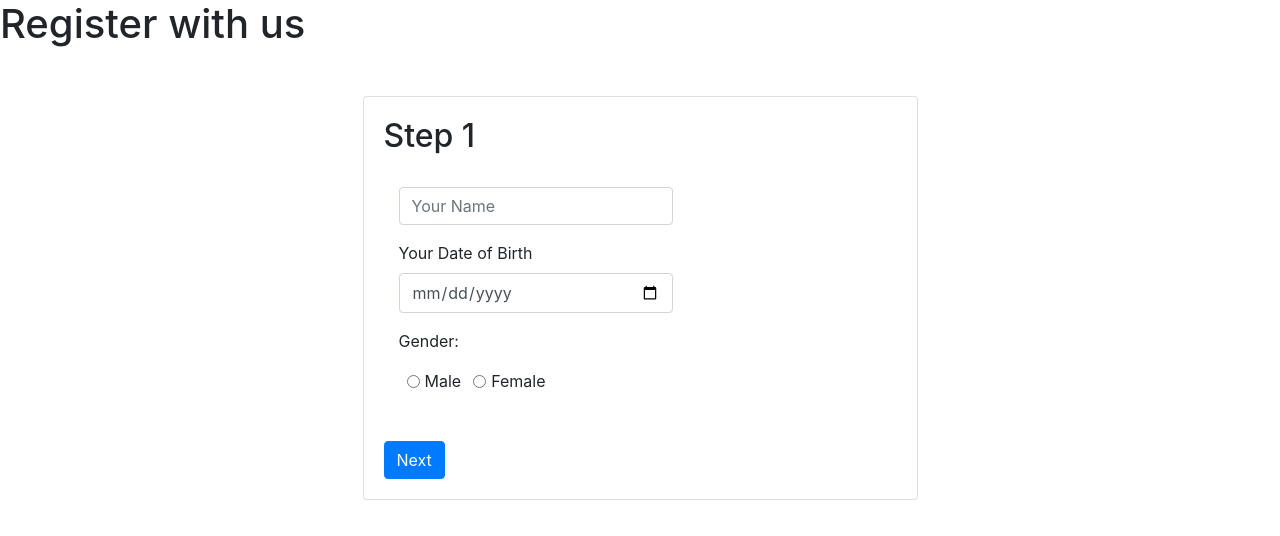
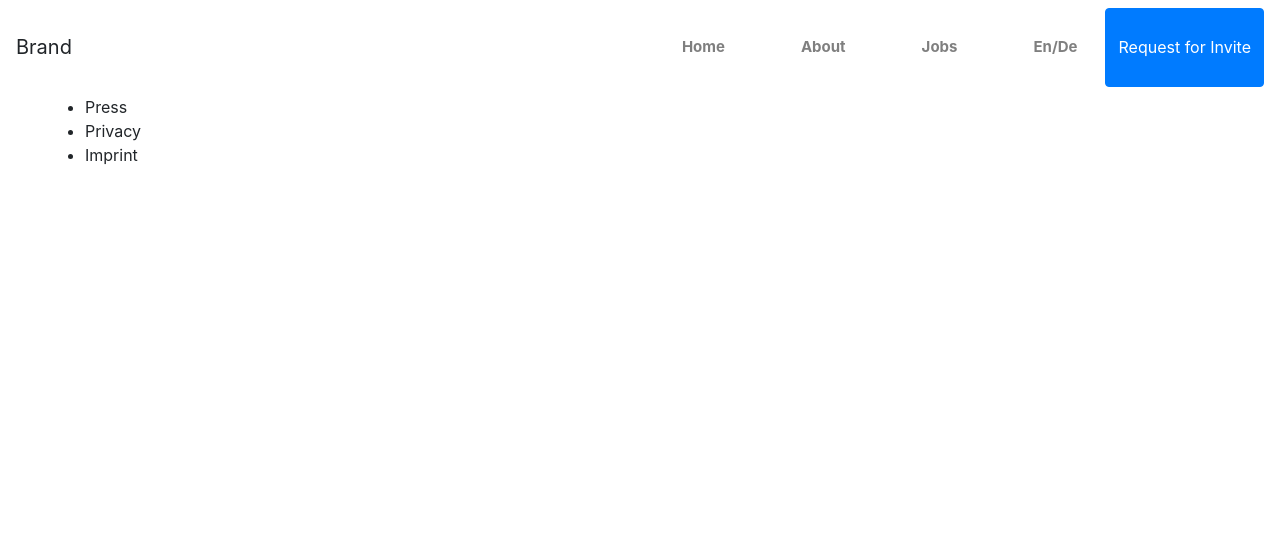
Before and after one commit to evergreen2001/vue-registration-form, a Vue app: page / in a window 1280 px wide. Shown: the top 536 px of the page. Built offline with nearby package versions, Linux system fonts and the light colour scheme.

Commit message:
changing dev idea

```diff
--- a/src/App.vue
+++ b/src/App.vue
@@ -1,23 +1,29 @@
 <template>
   <div id="app">
 
-    <Form/>
+    <Header/>
+
+    <Footer/>
   </div>
 </template>
 
 <script>
-import Form from './components/form.vue'
+// import Form from './components/form.vue'
+import Header from './components/Header/Header.vue'
+import Footer from './components/Footer/Footer.vue'
+
 
 
 export default {
   name: 'App',
   components: {
-    Form
+    Header,
+    Footer
   }
 }
 </script>
 
 <style>
-/* @import './assets/css/bootstrap.css'; */
-/* @import './assets/css/main.css' */
+@import './assets/css/bootstrap.min.css';
+@import './assets/css/main.css'
 </style>
--- a/src/assets/css/main.css
+++ b/src/assets/css/main.css
@@ -0,0 +1,18 @@
+
+*{
+    margin:0;
+    padding:0;
+}
+
+body{
+    width:100%;
+    background-color:#fff;
+}
+
+.nav-item{
+    margin-left:20px;
+    padding:20px;
+    text-align:center;
+    font-weight:700;
+    font-size:15px;
+}
--- /dev/null
+++ b/src/components/Footer/Footer.vue
@@ -0,0 +1,16 @@
+<template>
+
+    <footer>
+
+    <div class="container">
+
+        <ul>
+
+            <li>    Press</li>
+             <li>   Privacy</li>
+               <li> Imprint</li>
+        </ul>
+    </div>
+
+    </footer>
+</template>
--- /dev/null
+++ b/src/components/Header/Header.vue
@@ -0,0 +1,49 @@
+
+
+<template>
+
+
+    <nav class="navbar navbar-expand-lg navbar-light">
+    <a class="navbar-brand">Brand</a>
+    <button class="navbar-toggler" data-target="#my-nav" data-toggle="collapse" aria-controls="my-nav" aria-expanded="false" aria-label="Toggle navigation">
+        <span class="navbar-toggler-icon"></span>
+    </button>
+    <div id="my-nav" class="collapse navbar-collapse">
+        <ul class="navbar-nav mr-auto">
+            <li class="nav-item active">
+
+            </li>
+
+        </ul>
+
+         <ul class="navbar-nav">
+            <li class="nav-item">
+                <a class="nav-link" href="#">Home<span class="sr-only">(current)</span></a>
+            </li>
+            <li class="nav-item">
+                <a class="nav-link" href="#" tabindex="-1">
+About
+
+                </a>
+            </li>
+
+            <li class="nav-item">
+                <a class="nav-link" href="#" tabindex="-1">
+Jobs
+
+                </a>
+            </li>
+            <li class="nav-item">
+                <a class="nav-link" href="#" tabindex="-1">
+En/De
+
+                </a>
+            </li>
+
+<button class="btn btn-primary">
+    Request for Invite
+</button>
+        </ul>
+    </div>
+</nav>
+</template>
--- /dev/null
+++ b/src/components/pages/Home.vue
@@ -0,0 +1,11 @@
+<template>
+
+    <h1>
+        home pagege </h1>
+</template>
+
+<script>
+export default {
+
+}
+</script>
--- a/src/main.js
+++ b/src/main.js
@@ -1,6 +1,11 @@
 import Vue from 'vue'
 import App from './App.vue'
 
+import router from "./router/index";
+
+
+
+Vue.use(router)
 Vue.config.productionTip = false
 
 new Vue({
--- /dev/null
+++ b/src/router/index.js
@@ -0,0 +1,32 @@
+//Import vue router and Vue
+
+import Vue from "vue";
+import VueRouter from "vue-router";
+
+Vue.use(VueRouter);
+
+// The main pages
+import Home from "../components/pages/Home.vue";
+import About from "../components/pages/About.vue";
+import Jobs from '../components/pages/Jobs.vue';
+
+
+const routes = [
+    // Main pages route
+    { path: "/", component: Home },
+    { path: "/Jobs", component: Jobs },
+    { path: "/about", component: About },
+
+
+
+
+
+];
+
+export default new VueRouter({
+    mode: 'history',
+    routes,
+    scrollBehavior() {
+        return { x: 0, y: 0 }
+    },
+})
```
Also changed, not shown: src/components/pages/About.vue (added), src/components/pages/Jobs.vue (added).
